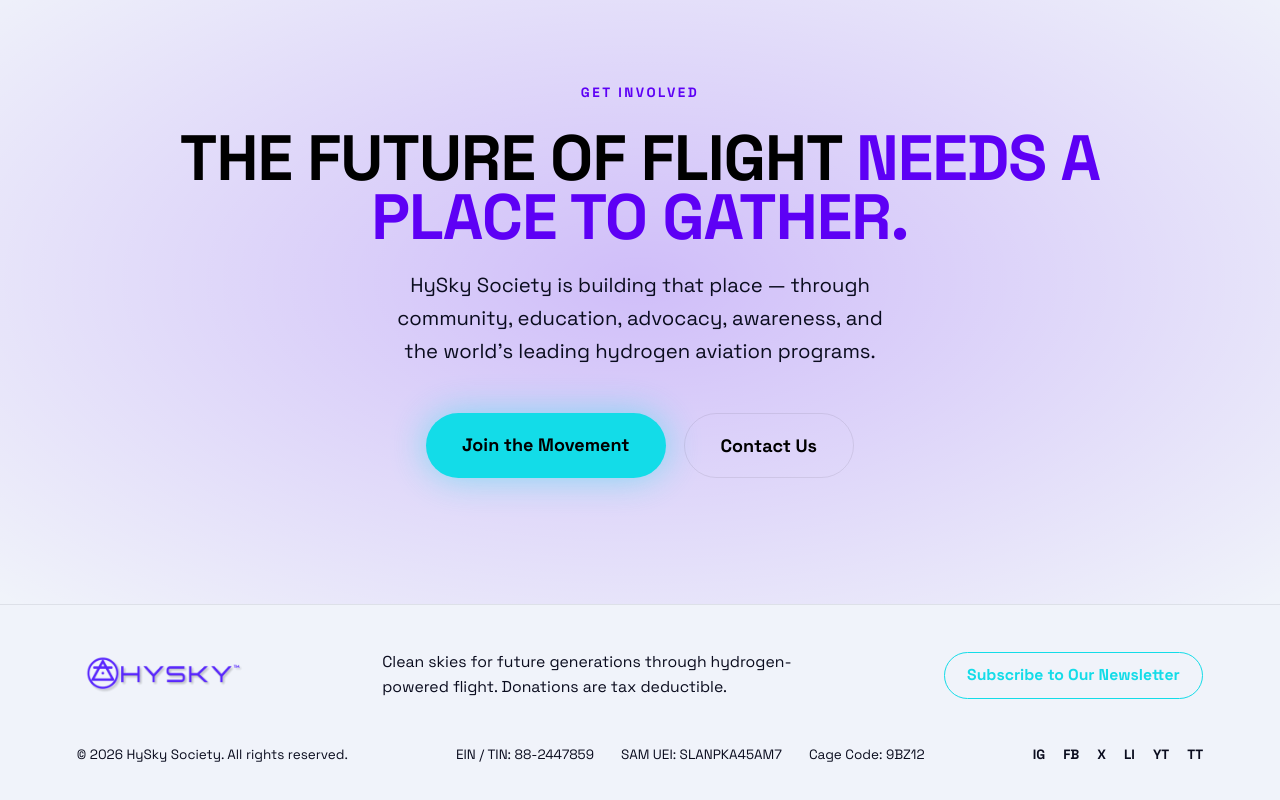
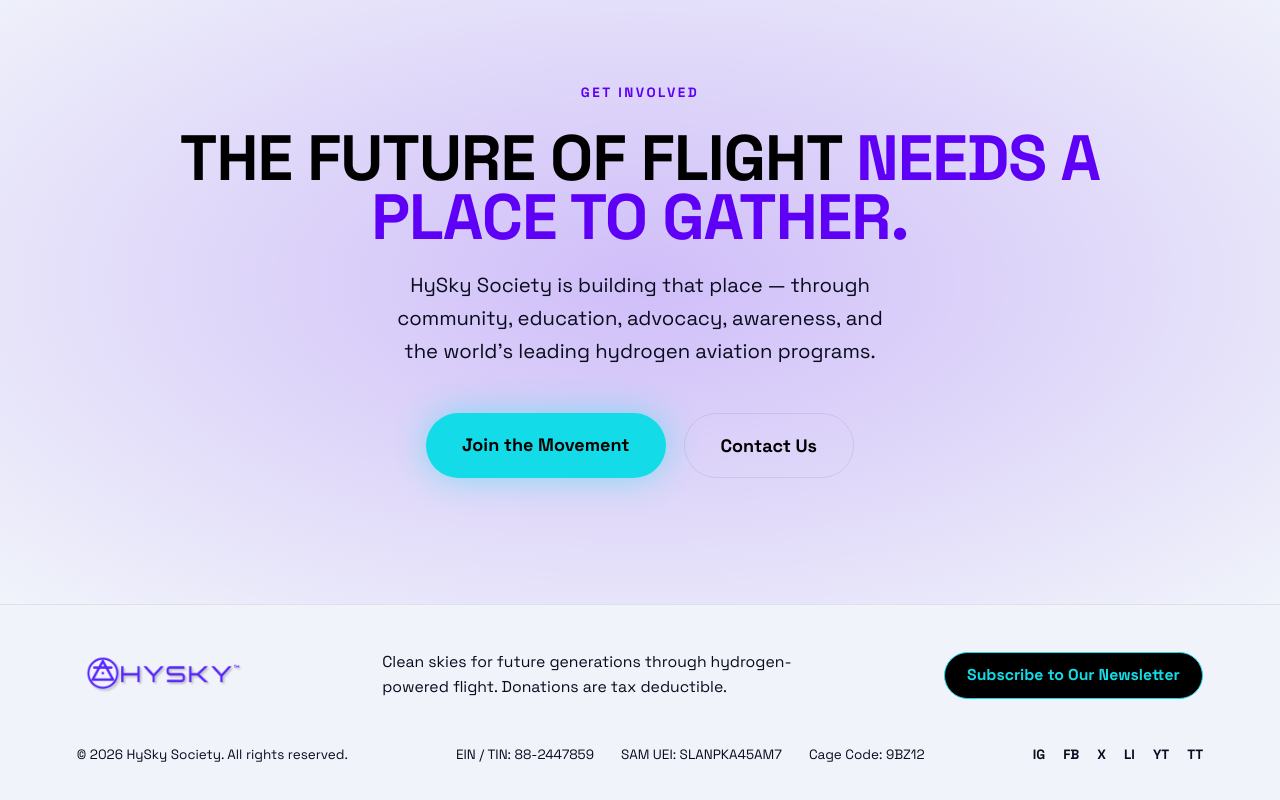
Before and after one commit to HYSKY-Society/web, a Next.js app: page /about in a window 1280 px wide. Shown: the part 4829-5629 px from the top of the page. Built offline with nearby package versions, Linux system fonts and the light colour scheme; no server answers.

Commit message:
Give newsletter button a black fill

```diff
--- a/app/components/NewsletterPopup.tsx
+++ b/app/components/NewsletterPopup.tsx
@@ -8,7 +8,7 @@ export default function NewsletterPopup() {
     <>
       <button
         onClick={() => setOpen(true)}
-        className="border text-[#13dce8] text-sm font-bold px-5 py-2.5 rounded-full transition-all hover:bg-[#13dce8]/8"
+        className="border bg-black text-[#13dce8] text-sm font-bold px-5 py-2.5 rounded-full transition-all hover:bg-[#111]"
         style={{ borderColor: '#13dce8' }}
       >
         Subscribe to Our Newsletter
```
